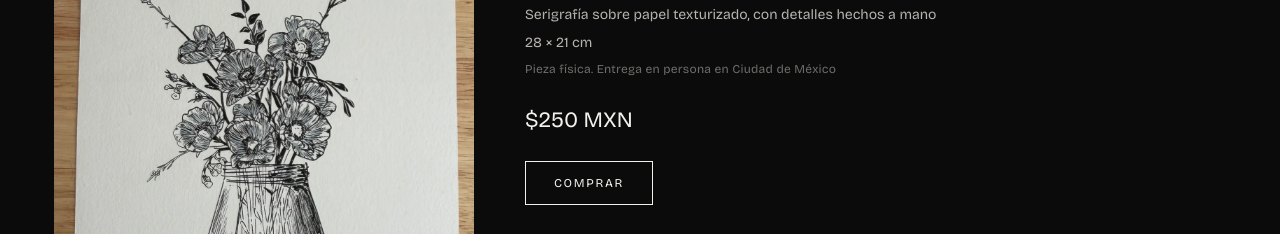
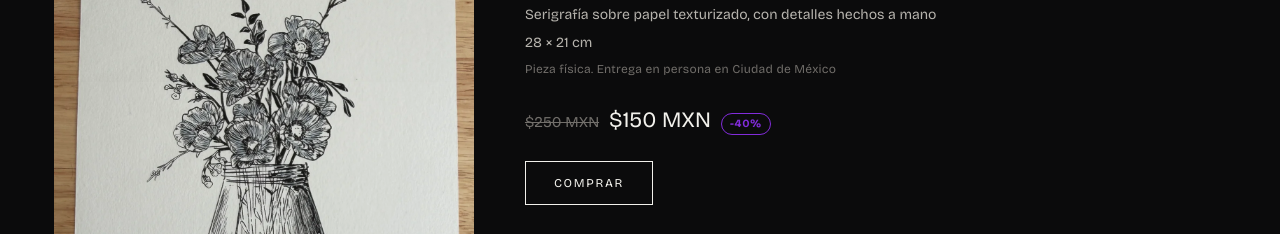
Before and after one commit to arthursomething/ilustration_portfolio, a website: page prints.html in a window 1280 px wide. Shown: the part 718-952 px from the top of the page. Drawn offline with nearby package versions, Linux system fonts and the light colour scheme.

Commit message:
Show original price and discount badge on sale prints

```diff
--- a/css/styles.css
+++ b/css/styles.css
@@ -514,10 +514,29 @@ html.is-lightbox-open{ overflow: hidden; }
   letter-spacing: 0.02em;
 }
 .print-card__price{
+  display: flex;
+  align-items: baseline;
+  flex-wrap: wrap;
+  gap: 10px;
   font-family: var(--sans);
   font-size: 22px;
   color: var(--fg);
   margin: clamp(16px, 2.4vw, 24px) 0 clamp(16px, 2.4vw, 24px);
+}
+.print-card__price-original{
+  font-size: 15px;
+  color: var(--fg-mute);
+  text-decoration: line-through;
+}
+.print-card__price-discount{
+  font-family: var(--sans);
+  font-size: 11px;
+  font-weight: 700;
+  letter-spacing: 0.06em;
+  color: var(--accent);
+  border: 1px solid var(--accent);
+  border-radius: 999px;
+  padding: 2px 8px;
 }
 .print-card__buy{
   display: inline-block;
--- a/js/prints-data.js
+++ b/js/prints-data.js
@@ -17,7 +17,9 @@
  * 3. Set buyUrl to the Stripe Payment Link for this piece once created
  *    (stripe.com/payment-links — no code needed, just a product + a
  *    price in the Stripe dashboard). Leave it "" to show "Coming soon"
- *    instead of a working buy button.
+ *    instead of a working buy button. If the piece is on sale, keep the
+ *    old total in originalPrice — js/prints.js shows it struck through
+ *    next to price with the discount % computed from the two.
  * 4. portfolioId is optional — set it to a WORKS id (js/data.js) to
  *    link back to the original digital piece, if there is one.
  * 5. images[0] is used as the card's main photo (see .print-card__main
@@ -33,7 +35,8 @@ window.PRINTS = [
     id: "01",
     title: "Elegant Vase",
     titleEs: "Florero Elegante",
-    price: 250,
+    price: 150,
+    originalPrice: 250,
     currency: "MXN",
     medium: "Screen print on textured paper, hand-finished details",
     mediumEs: "Serigrafía sobre papel texturizado, con detalles hechos a mano",
@@ -54,7 +57,8 @@ window.PRINTS = [
     id: "02",
     title: "Shawn James Mexico 2026",
     titleEs: "Shawn James Mexico 2026",
-    price: 348,
+    price: 250,
+    originalPrice: 348,
     currency: "MXN",
     medium: "Risograph print, one ink color, on 200gsm Bristol paper",
     mediumEs: "Risografía, un color de tinta, sobre papel Bristol de 200gr",
--- a/js/prints.js
+++ b/js/prints.js
@@ -27,6 +27,18 @@
   }
   function printSize(p) {
     return currentLang === "es" && p.sizeEs ? p.sizeEs : p.size;
+  }
+  function printPrice(p) {
+    if (!p.originalPrice || p.originalPrice <= p.price) {
+      return `<div class="print-card__price">$${p.price} ${p.currency}</div>`;
+    }
+    const discount = Math.round((1 - p.price / p.originalPrice) * 100);
+    return `
+      <div class="print-card__price">
+        <span class="print-card__price-original">$${p.originalPrice} ${p.currency}</span>
+        <span class="print-card__price-current">$${p.price} ${p.currency}</span>
+        <span class="print-card__price-discount">-${discount}%</span>
+      </div>`;
   }
 
   // Every print photo also has -small (~480w) and -full (original res)
@@ -74,7 +86,7 @@
           <p class="print-card__medium">${printMedium(p)}</p>
           <p class="print-card__size">${printSize(p)}</p>
           <p class="print-card__note">${printNote(p)}</p>
-          <div class="print-card__price">$${p.price} ${p.currency}</div>
+          ${printPrice(p)}
           ${buy}
         </div>
       </article>`;
```
